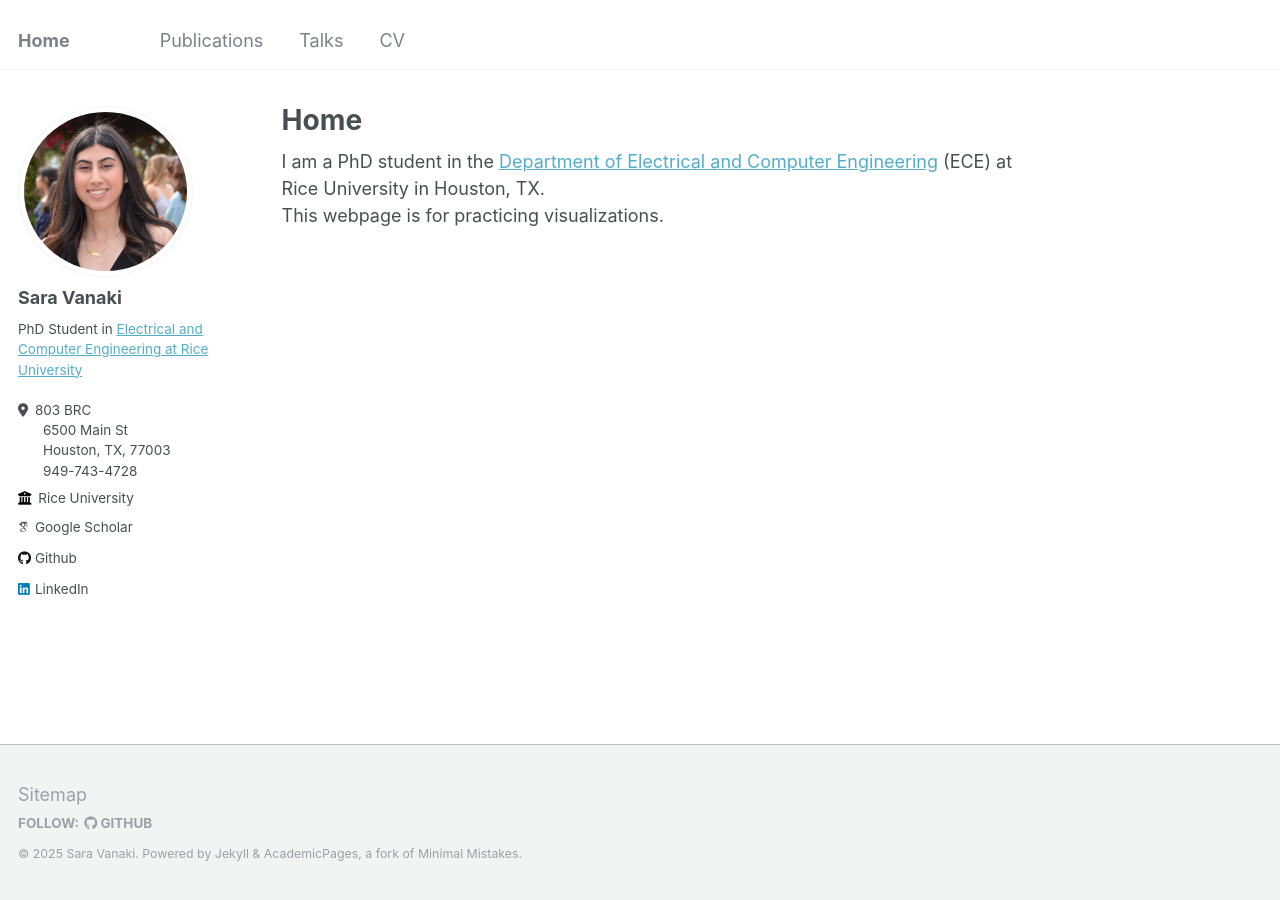
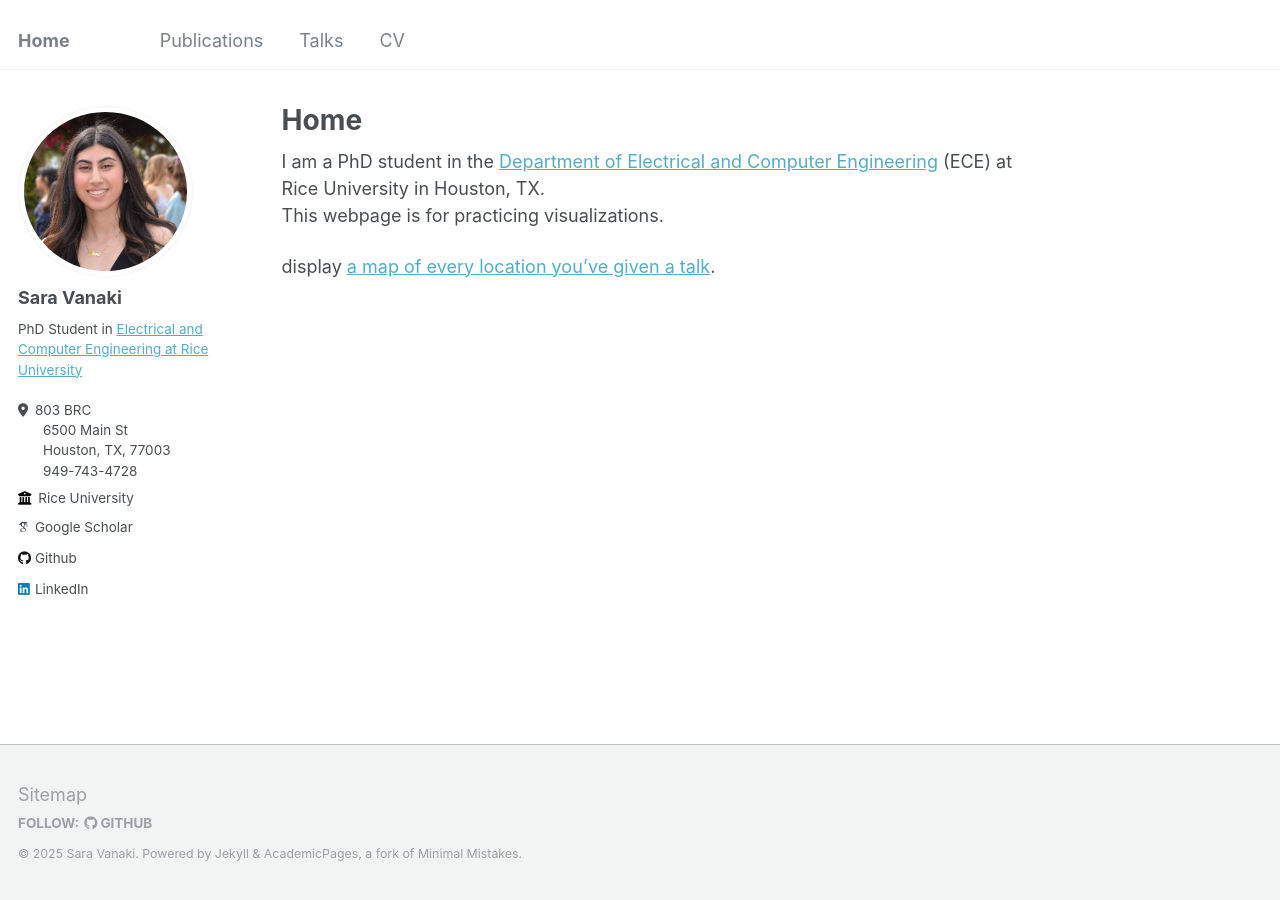
Before and after one commit to svanaki1/Visualizations, a Jekyll site: the page built from _pages/about.md, in a window 1280 px wide. Built offline with Jekyll 4.4.1, drawn with Linux system fonts in a browser that asks for light colours; some web fonts are replaced.

Commit message:
Update about.md

```diff
--- a/_pages/about.md
+++ b/_pages/about.md
@@ -9,3 +9,5 @@ redirect_from:
 
 I am a PhD student in the [Department of Electrical and Computer Engineering](https://eceweb.rice.edu) (ECE) at Rice University in Houston, TX.
 This webpage is for practicing visualizations.
+
+display [a map of every location you've given a talk](https://academicpages.github.io/talkmap.html).
```
